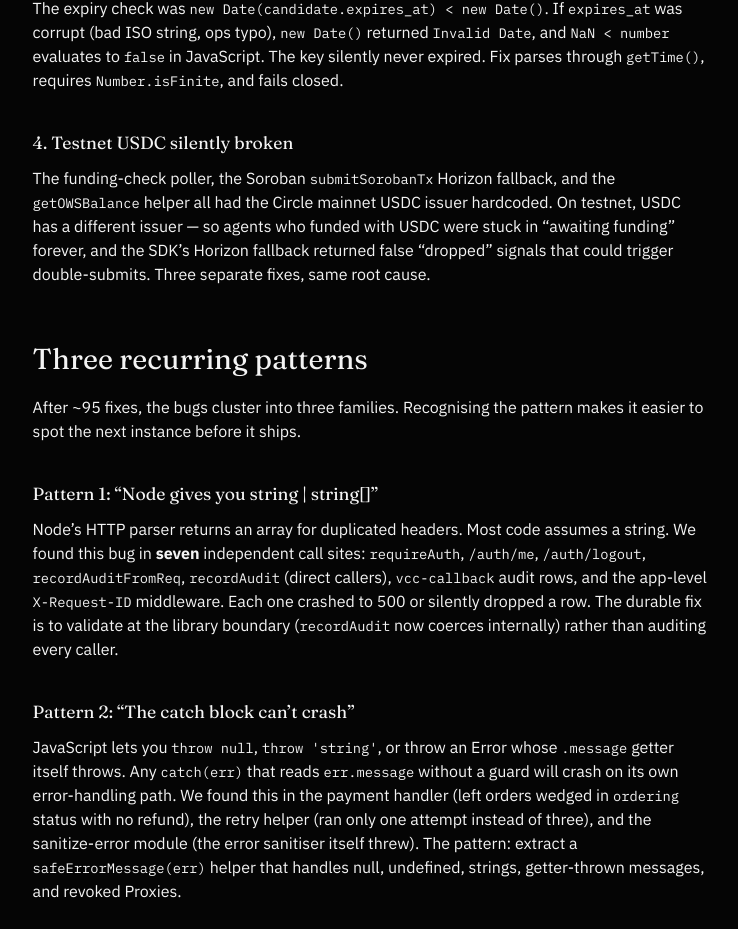
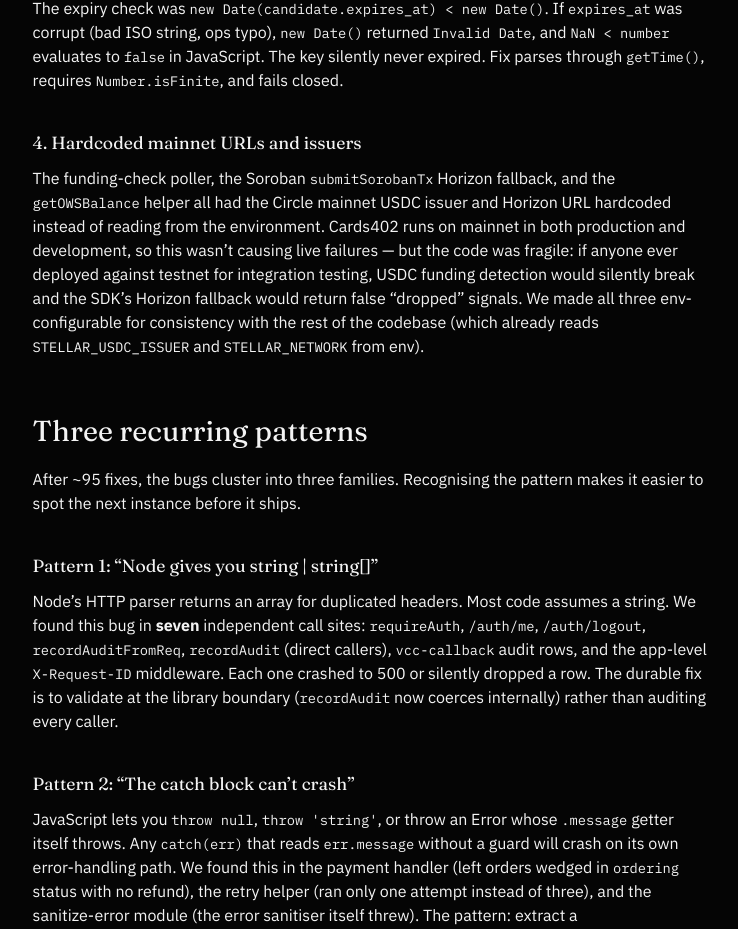
Before and after one commit to CTX-com/Cards402, a Next.js app in the folder web/: page /blog/what-we-found-auditing-our-own-code in a window 1280 px wide. Shown: the part 1435-2364 px from the top of the page, without its empty margins (269-1007 px from the left). Built offline with nearby package versions, Linux system fonts and the light colour scheme.

Commit message:
fix(web): blog post — tone down testnet finding to match actual impact

```diff
--- a/web/app/blog/what-we-found-auditing-our-own-code/page.tsx
+++ b/web/app/blog/what-we-found-auditing-our-own-code/page.tsx
@@ -202,14 +202,17 @@ export default function BlogPost() {
             <code>getTime()</code>, requires <code>Number.isFinite</code>, and fails closed.
           </p>
 
-          <h3 style={s.h3}>4. Testnet USDC silently broken</h3>
+          <h3 style={s.h3}>4. Hardcoded mainnet URLs and issuers</h3>
           <p>
             The funding-check poller, the Soroban <code>submitSorobanTx</code> Horizon fallback, and
-            the <code>getOWSBalance</code> helper all had the Circle mainnet USDC issuer hardcoded.
-            On testnet, USDC has a different issuer &mdash; so agents who funded with USDC were
-            stuck in &ldquo;awaiting funding&rdquo; forever, and the SDK&rsquo;s Horizon fallback
-            returned false &ldquo;dropped&rdquo; signals that could trigger double-submits. Three
-            separate fixes, same root cause.
+            the <code>getOWSBalance</code> helper all had the Circle mainnet USDC issuer and Horizon
+            URL hardcoded instead of reading from the environment. Cards402 runs on mainnet in both
+            production and development, so this wasn&rsquo;t causing live failures &mdash; but the
+            code was fragile: if anyone ever deployed against testnet for integration testing, USDC
+            funding detection would silently break and the SDK&rsquo;s Horizon fallback would return
+            false &ldquo;dropped&rdquo; signals. We made all three env-configurable for consistency
+            with the rest of the codebase (which already reads <code>STELLAR_USDC_ISSUER</code> and{' '}
+            <code>STELLAR_NETWORK</code> from env).
           </p>
 
           <h2 style={s.h2}>Three recurring patterns</h2>
```
